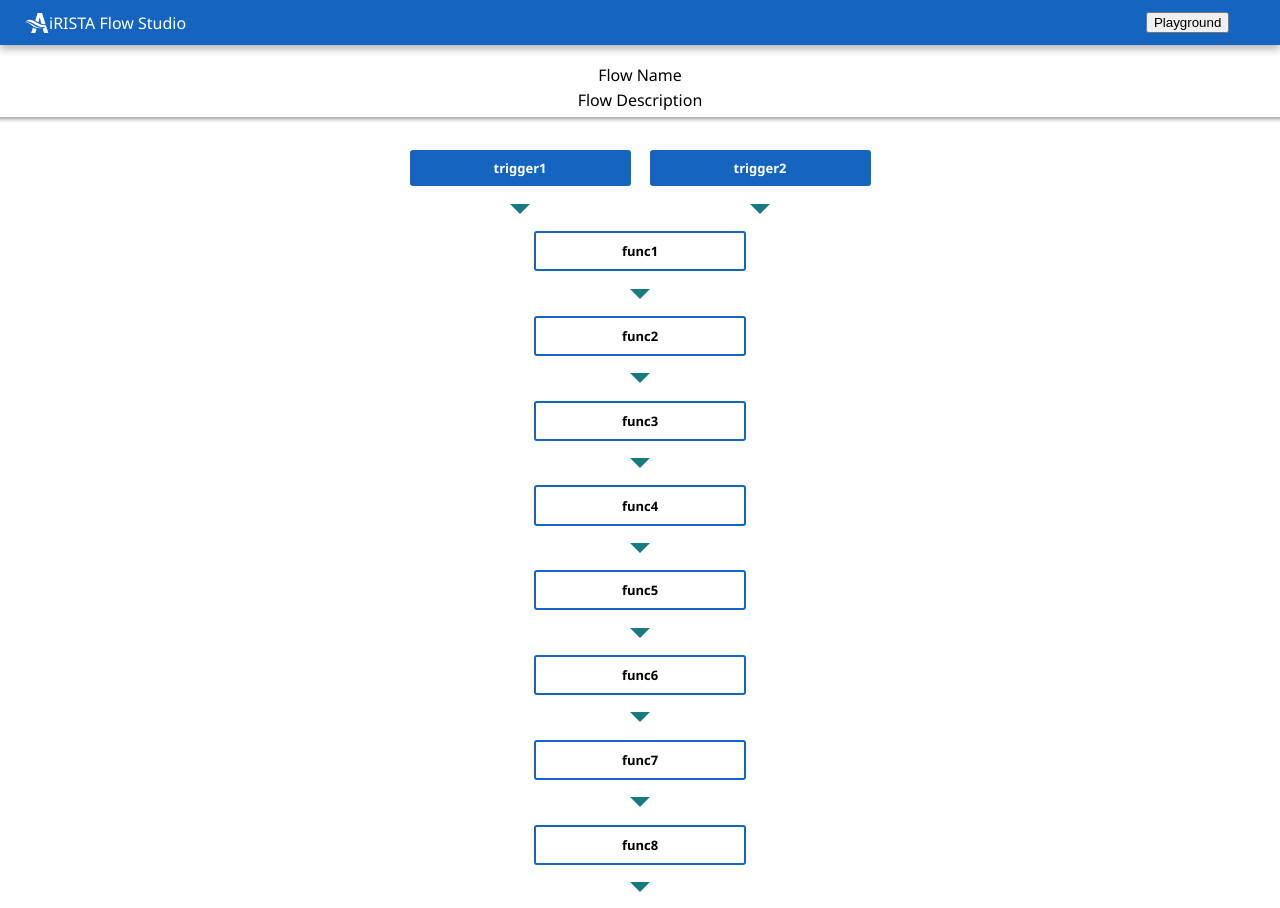
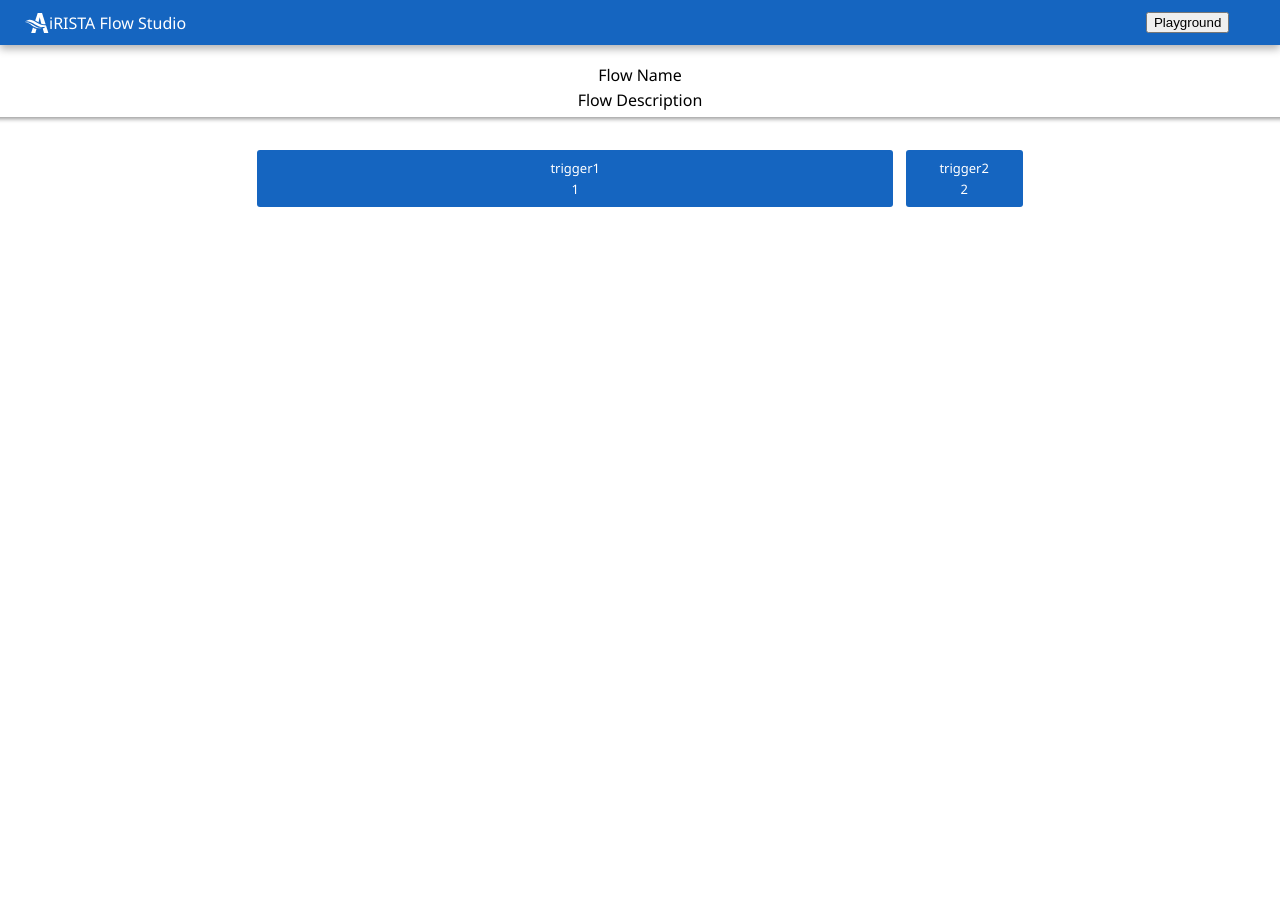
Before and after one commit to christianheuchert/AiristaFlows, an Angular app in the folder AiristaFlows/: page /playground in a window 1280 px wide. After the commit the page ends 800 px from the top, so only its background shows below. Built offline with nearby package versions, Linux system fonts and the light colour scheme.

Commit message:
work on new tree ui

```diff
--- a/AiristaFlows/src/app/playground/playground.component.html
+++ b/AiristaFlows/src/app/playground/playground.component.html
@@ -4,22 +4,13 @@
         <p>Flow Description</p>
     </div>
 
-    <div class="trigger-row">
-        <div class="triggers" *ngFor="let trigger of flow.Triggers">
-            <div class="trigger">
-                <p class="name">{{trigger.Name}}</p>
-            </div>
-            <div class="arrow-down"></div>
+    <div class="flow-grid" [style.grid-template-columns]="getGridColumns()">
+        <div *ngFor="let trigger of flow.Triggers"
+        class="trigger" [style.grid-column]="getTriggerWidth(trigger.Id)">
+            <p>{{trigger.Name}}</p>
+            <p>{{trigger.Id}}</p>
         </div>
     </div>
 
-    <div class="function-list">
-        <div class="functions" *ngFor="let function of flow.Functions">
-            <div class="function">
-                <p class="name">{{function.Name}}</p>
-            </div>
-            <div class="arrow-down"></div>
-        </div>
-    </div>
 
 </div>
--- a/AiristaFlows/src/app/playground/playground.component.scss
+++ b/AiristaFlows/src/app/playground/playground.component.scss
@@ -17,6 +17,30 @@
     box-shadow: 0 2px 4px rgba(0, 0, 0, 0.4); /* Add this line for the shadow effect */
 }
 
+.flow-grid{
+    display: grid;
+    width: 60%;
+    gap: 10px;
+
+}
+.trigger{
+    cursor: pointer;
+    position: relative;
+    background-color: #1565c0;
+    border-radius: 3px;
+    padding: .5em;
+    margin: .1em;
+    font-size: small;
+    text-align: center;
+    color: white;
+}
+
+.test{
+    grid-column: span 4;
+    background-color: #1565c0;
+}
+
+
 .trigger-row{
     display: flex;
     width: 70%;
@@ -29,18 +53,7 @@
     align-items: center;
     width: 15em;
 }
-.trigger{
-    cursor: pointer;
-    position: relative;
-    background-color: #1565c0;
-    border-radius: 3px;
-    padding: .5em;
-    margin: .1em;
-    font-size: small;
-    text-align: center;
-    color: white;
-    width: 16em;
-}
+
 .trigger:hover {
     color: #2c3a41;
     background-color: #e6e6e6;
--- a/AiristaFlows/src/app/playground/playground.component.ts
+++ b/AiristaFlows/src/app/playground/playground.component.ts
@@ -18,21 +18,31 @@ export class PlaygroundComponent implements OnInit{
   func7 = { Id: 9, Name: "func7", Input: 6, Output: "func7"};
   func8 = { Id: 10, Name: "func8", Input: 2, Output: "func8"};
 
-  flow= {Triggers: [this.trigger1, this.trigger2],
+  flow = {Triggers: [this.trigger1, this.trigger2],
     Functions: [this.func1, this.func2, this.func3, this.func4,
       this.func5, this.func6, this.func7, this.func8]};
 
   answer = [{1:[3, 4]}, {2: [10]}, {3:[5, 6, 7]}, {6:[8, 9]}]
+  tree = new Map<number, number[]>();
 
   ngOnInit(): void {
-    var tree = this.getTree(this.flow)
-    console.log(tree)
+    this.tree = this.getTree()
+    console.log("map of tree", this.tree)
+    console.log("depth: ", this.getTreeDepth(this.flow.Triggers[0].Id))
+    console.log("span: ", this.getTreeSpan(this.flow.Triggers[0].Id))
+
+    // const nestedDivs = this.htmlTree()
+    // console.log("html", nestedDivs)
+    // const flowHeaderDiv = document.querySelector(".flow-header");
+    // flowHeaderDiv?.appendChild(nestedDivs);
+
+    console.log(this.getTriggerWidth(1))
   }
 
-  getTree(flow: Flow) {
-    const mixed = flow.Functions.concat(flow.Triggers)
-
+  // generates map of flow triggers/branches tree
+  getTree() {
     let tree = new Map<number, number[]>();
+    const mixed = this.flow.Functions.concat(this.flow.Triggers)
 
     mixed.forEach(element => {
       mixed.forEach(another => {
@@ -42,11 +52,116 @@ export class PlaygroundComponent implements OnInit{
             valArr?.push(another.Id)
             tree.set(element.Id, valArr)
           }else{ tree.set(element.Id, [another.Id]) }
-
         }
       });
     });
     return tree
+  }
+  // returns depth for passed trigger
+  getTreeDepth(startNode:number): number {
+    let maxDepth = 1;
+    var tree = this.tree
+
+    checkChildren(startNode)
+
+    return maxDepth;
+    // recursive helper function
+    function checkChildren(key:number){
+      const children = tree.get(key);
+      if (children){
+        maxDepth++
+        children.forEach((child:number) => {
+          checkChildren(child)
+        })
+      }
+    }
+  }
+  getTreeSpan(startNode:number): number {
+    let span = 0;
+    var tree = this.tree
+
+    checkChildren(startNode)
+
+    return span;
+    // recursive helper function
+    function checkChildren(key:number){
+      const children = tree.get(key);
+      if (children){
+        children.forEach((child:number) => {
+          checkChildren(child)
+        })
+      }else{span++}
+    }
+  }
+
+  // width of whole flow
+  getGridColumns():string{
+    let treeWidth = 0
+    this.flow.Triggers.forEach((trigger:Trigger)=>{
+      treeWidth+=this.getTreeSpan(trigger.Id)
+    })
+    return `repeat(${treeWidth}, 1fr)`;
+  }
+  getTriggerWidth(triggerId: number):string{
+    let triggerWidth = this.getTreeSpan(triggerId)
+    return `span ${triggerWidth}`;
+  }
+
+  htmlTree2(){
+    //make trigger root nodes first
+    this.flow.Triggers.forEach((trigger:Trigger)=>{
+
+    })
+  }
+
+
+  htmlTree():HTMLElement{
+    var tree = this.tree
+    const rootDiv = document.createElement("div");
+    rootDiv.innerHTML = `
+    <div class="trigger">
+      <p>Id: ${this.flow.Triggers[0].Id}</p>
+      <p>Name: ${this.flow.Triggers[0].Name}</p>
+    </div>`
+    let currentDiv = rootDiv;
+
+    let depth = this.getTreeDepth(this.flow.Triggers[0].Id)
+    if (depth <= 0) {
+      throw new Error("Depth should be greater than 0.");
+    }
+
+    this.createChild(this.flow.Triggers[0].Id, currentDiv)
+
+    return rootDiv;
+  }
+  createChild(key:number, currentDiv:any){
+    const children = this.tree.get(key);
+    if (children){
+      children.forEach((child:number) => {
+        const childDiv = document.createElement('div');
+        let func = this.flow.Functions.find((obj:any) => obj.Id == child)
+        childDiv.innerHTML = `
+        <div class="function">
+          <p>Id: ${func?.Id}</p>
+          <p>Name: ${func?.Name}</p>
+        </div>`
+        currentDiv.appendChild(childDiv);
+        currentDiv = childDiv;
+        this.createChild(child, currentDiv)
+      })
+    }
+  }
+
+  renderObject(object: Trigger | Func) {
+    const div = document.createElement('div');
+
+    div.innerHTML = `
+    <div class="function">
+      <p>Id: ${object.Id}</p>
+      <p>Name: ${object.Name}</p>
+    </div>`
+
+    document.body.appendChild(div);
   }
 
 
```
